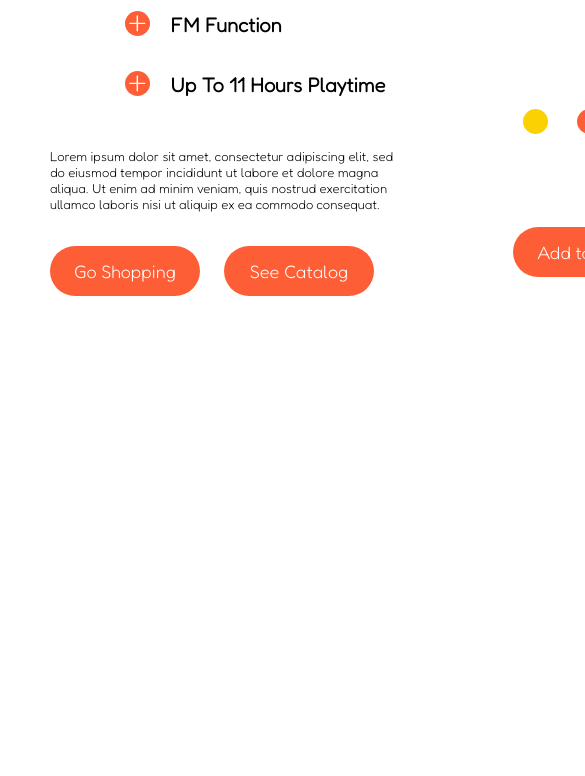
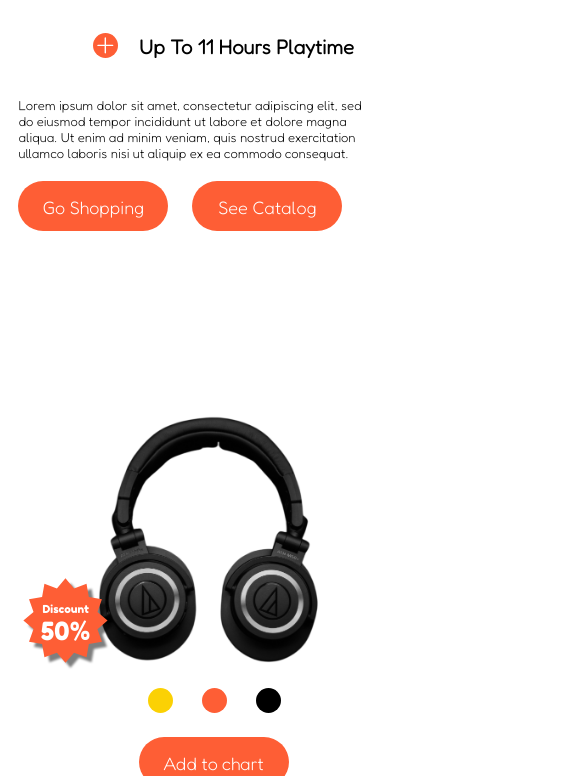
Before and after one commit to Shivanand0297/Project-7-Fullstack-Javascript-Web-Development-Bootcamp, a plain HTML site: page index.html in a window 390 px wide. Shown: the part 519-1295 px from the top of the page, 585 px wide, since content can reach past the window. Before the commit the page ends 844 px from the top, so only its background shows below. Drawn offline with Linux system fonts and the light colour scheme.

Commit message:
It's responsive now

```diff
--- a/css/index.css
+++ b/css/index.css
@@ -18,11 +18,11 @@ nav {
 }
 nav .logo{
     display: block;
-    width: 8%;
+    width: 100px;
 }
 nav .social-logo{
     display: block;
-    width: 20%;
+    width: 210px;
 }
 nav .nav-items{
     display: flex;
@@ -93,6 +93,7 @@ nav .nav-items{
     border: none;
     width: 150px;
     height: 50px;
+    padding: 15px;
     border-radius:  50px;
     background-color: #FE5E35;
     color: #FFFFFF;
@@ -174,6 +175,7 @@ nav .nav-items{
     border: none;
     width: 150px;
     height: 50px;
+    padding: 15px;
     border-radius:  50px;
     background-color: #FE5E35;
     color: #FFFFFF;
@@ -186,6 +188,74 @@ nav .nav-items{
     cursor: pointer;
     font-style: bold;
 }
+
+/* media queries for responsiveness */
+
+@media screen and (max-width:870px) {
+    .intro-section{
+        gap: 30px;
+        flex-direction: column;
+        align-items: center;
+    }
+    .right-section{
+        margin-left: 25%;
+    }
+    .left-section{
+        margin: 90px 50px;
+    }
+}
+
+/* mobile responsive */
+
+@media screen and (max-width:426px) {
+    nav .nav-items{
+        display: none;
+    }
+    nav{
+        margin: 20px;
+    }
+    nav .logo{
+        width: 60px;
+    }
+    .right-section{
+        margin-left: 40%;
+    }
+    .headphone-div .headphones {
+        height: 260px;
+        position: relative;
+        bottom: 40px;
+        right: 47px;
+        z-index: -1;
+    }
+    .headphone-div .discount {
+        height: 85px;
+        top: 215px;
+        right: 105px;
+    }
+    .headphone-div .discount-content {
+        top: 192px;
+        right: 176px;
+    }
+    .discount-content h4 {
+        font-size: 11px;
+    }
+    .discount-content h1 {
+        font-size: 25px;
+    }
+    .dots {
+        margin-top: -50px;
+        margin-left: 20px;
+    }
+    .right-section .action-btn {
+        margin-left: 11px;
+    }
+
+}
+
+
+
+
+
 /*
 -time taken: 5hrs
 learnings:
```
